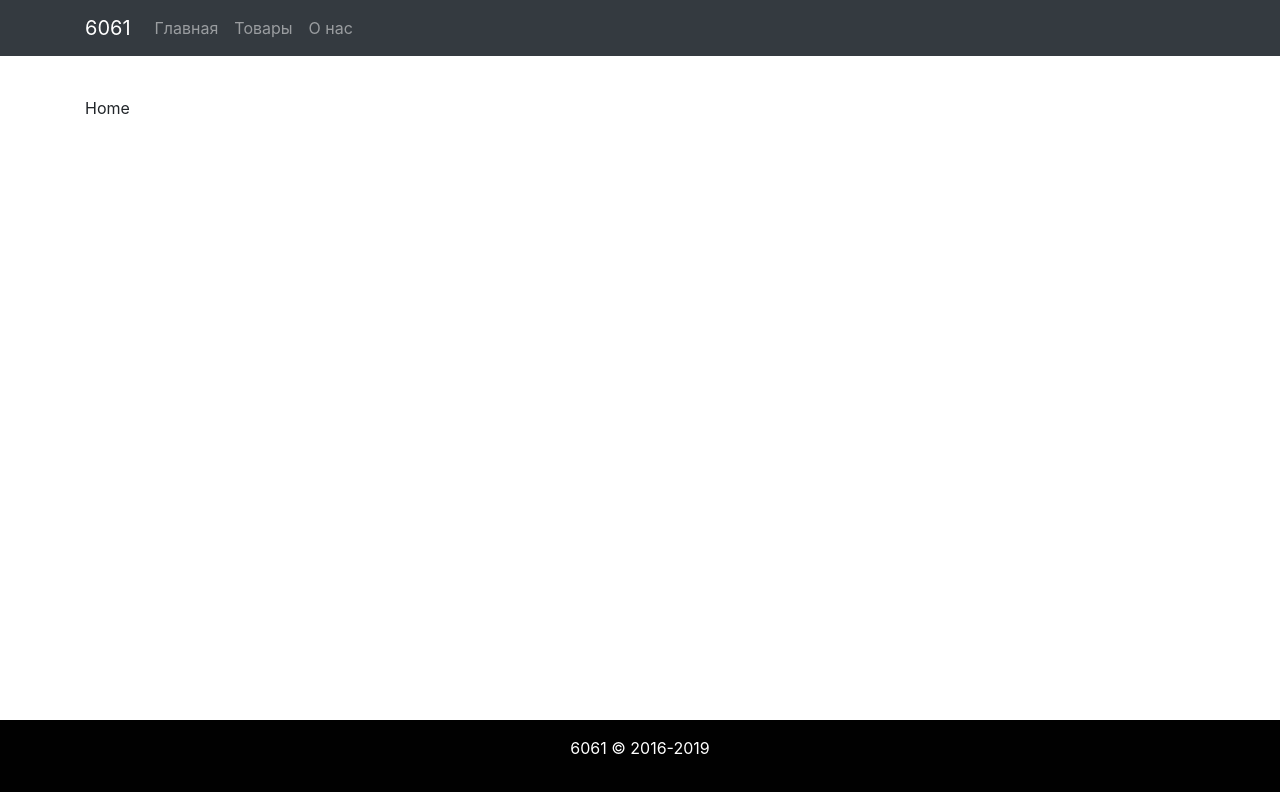
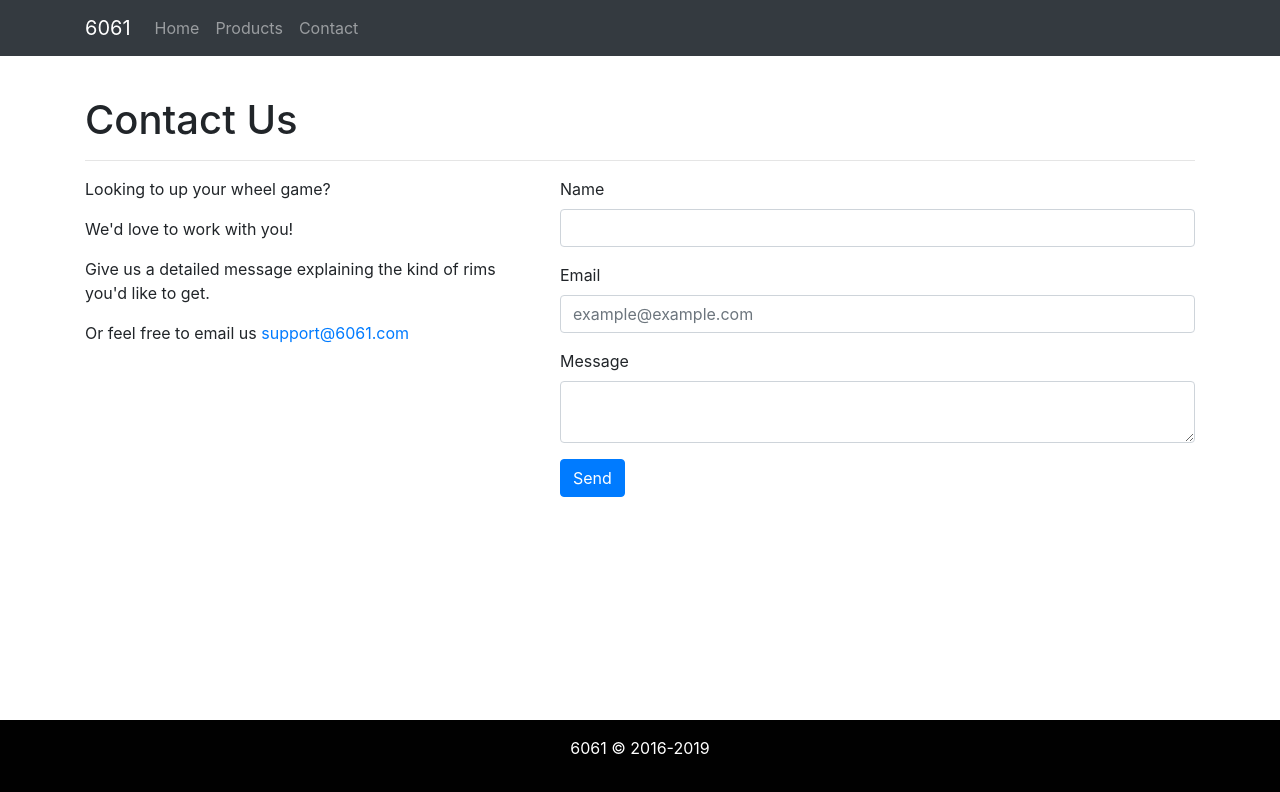
Before and after one commit to alex-radch/diploma-project, a React app: page /contacts in a window 1280 px wide. Before the commit this address led to /. Shown: the top 792 px of the page. Built offline with nearby package versions, Linux system fonts and the light colour scheme; what react-router-redux would draw is missing.

Commit message:
Extracted page-level components

```diff
--- a/src/components/About.js
+++ /dev/null
@@ -1,49 +0,0 @@
-import React, { Component, Fragment } from 'react';
-import { Row, Col, Button, Form } from 'react-bootstrap';
-
-function About() {
-  return (
-    <Row className="about-us">
-      <Col xs={12} lg={4}>
-        <h1>О нас</h1>
-        Появились вопросы по дискам? Напишите нам подробное сообщение,
-        объясняющее, какую работу вы хотели бы заказать. Мы будем рады работать
-        с вами!
-        <br />
-        <br />
-        <h2>
-          <strong>Связаться с нами</strong>
-        </h2>
-        <br />
-        Часы работы магазина: <br /> с 10:00 до 18:00 по Московскому времени
-        <br />
-        По телефону: 89183578831
-      </Col>
-      <Col xs={12} lg={8}>
-        <Form>
-          <Form.Group controlId="exampleForm.ControlInput1">
-            <Form.Label>Ваше Имя</Form.Label>
-            <Form.Control type="text" placeholder="Alexandr" required />
-          </Form.Group>
-          <Form.Group controlId="exampleForm.ControlInput1">
-            <Form.Label>Ваша Почта</Form.Label>
-            <Form.Control
-              type="email"
-              placeholder="name@example.com"
-              required
-            />
-          </Form.Group>
-          <Form.Group controlId="exampleForm.ControlTextarea1">
-            <Form.Label>Ваш Комментарий</Form.Label>
-            <Form.Control as="textarea" />
-          </Form.Group>
-          <Button variant="primary" type="submit">
-            Отправить
-          </Button>
-        </Form>
-      </Col>
-    </Row>
-  );
-}
-
-export default About;
--- /dev/null
+++ b/src/components/ContactForm.js
@@ -0,0 +1,30 @@
+import React from 'react';
+import { Button, Form } from 'react-bootstrap';
+
+function ContactForm() {
+  return (
+    <Form>
+        <Form.Group controlId="name">
+        <Form.Label>Name</Form.Label>
+        <Form.Control type="text" />
+        </Form.Group>
+        <Form.Group controlId="email">
+        <Form.Label>Email</Form.Label>
+        <Form.Control
+            type="email"
+            placeholder="example@example.com"
+            required
+        />
+        </Form.Group>
+        <Form.Group controlId="message">
+        <Form.Label>Message</Form.Label>
+        <Form.Control as="textarea" required/>
+        </Form.Group>
+        <Button variant="primary" type="submit">
+        Send
+        </Button>
+    </Form>
+  );
+}
+
+export default ContactForm;
--- /dev/null
+++ b/src/components/ContactInfo.js
@@ -0,0 +1,15 @@
+
+import React from 'react';
+
+function ContactInfo() {
+  return (
+    <div>
+        <p>Looking to up your wheel game?</p>
+        <p>We'd love to work with you!</p>
+        <p>Give us a detailed message explaining the kind of rims you'd like to get.</p>
+        <p>Or feel free to email us <a href="mailto: support@6061.com">support@6061.com</a></p>
+    </div>
+  );
+}
+
+export default ContactInfo;
--- a/src/components/Header.js
+++ b/src/components/Header.js
@@ -1,9 +1,8 @@
-import React, { Component, Fragment } from 'react';
+import React from 'react';
 import { Navbar, Nav, Container } from 'react-bootstrap';
 import { Link } from 'react-router-dom';
 
-class Header extends Component {
-  render() {
+function Header() {
     return (
       <header>
         <Navbar expand="lg" bg="dark" variant="dark">
@@ -13,20 +12,19 @@ class Header extends Component {
             </Link>
             <Nav className="mr-auto">
               <Link className="nav-link" to="/">
-                Главная
+                Home
               </Link>
               <Link className="nav-link" to="/products">
-                Товары
+                Products
               </Link>
-              <Link className="nav-link" to="/about">
-                О нас
+              <Link className="nav-link" to="/contacts">
+                Contact
               </Link>
             </Nav>
           </Container>
         </Navbar>
       </header>
     );
-  }
 }
 
 export default Header;
--- a/src/components/Main.js
+++ b/src/components/Main.js
@@ -1,26 +1,24 @@
-import React, { Component, Fragment } from 'react';
+import React from 'react';
 import { Switch } from 'react-router-dom';
 import { Route, Redirect, withRouter } from 'react-router';
 import { Container } from 'react-bootstrap';
-import Home from './Home';
-import Products from './Products';
-import About from './About';
+import Home from './pages/Home';
+import Products from './pages/Products';
+import Contacts from './pages/Contacts';
 
-class Main extends Component {
-  render() {
+function Main() {
     return (
       <main>
         <Container>
           <Switch>
             <Route exact path="/" component={Home} />
             <Route path="/products" component={Products} />
-            <Route path="/about" component={About} />
+            <Route path="/contacts" component={Contacts} />
             <Redirect from="*" to="/" />
           </Switch>
         </Container>
       </main>
     );
-  }
 }
 
 export default withRouter(Main);
--- /dev/null
+++ b/src/components/pages/Contacts.js
@@ -0,0 +1,27 @@
+import React from 'react';
+import { Row, Col } from 'react-bootstrap';
+import ContactForm from '../ContactForm';
+import ContactInfo from '../ContactInfo';
+
+function Contacts() {
+  return (
+    <>
+      <Row>
+        <Col xs={12}>
+          <h1>Contact Us</h1>
+          <hr />
+        </Col>
+      </Row>
+      <Row>
+        <Col xs={12} lg={5}>
+          <ContactInfo />
+        </Col>
+        <Col xs={12} lg={7}>
+          <ContactForm />
+        </Col>
+      </Row>
+    </>
+  );
+}
+
+export default Contacts;
--- a/src/components/Home.js
+++ b/src/components/pages/Home.js
@@ -1,4 +1,4 @@
-import React, { Component, Fragment } from 'react';
+import React  from 'react';
 
 function Home() {
   return <div>Home</div>;
--- a/src/components/Products.js
+++ b/src/components/pages/Products.js
@@ -1,5 +1,5 @@
-import React, { Component, Fragment } from 'react';
-import Product from './Product';
+import React, { Fragment } from 'react';
+import Product from '../Product';
 
 function Products() {
   return (
--- a/src/index.css
+++ b/src/index.css
@@ -8,8 +8,6 @@ body {
   flex-direction: column;
   height: 100%;
 }
-span.brand {
-}
 
 main {
   flex: 1 0 auto;
@@ -18,9 +16,6 @@ main {
 }
 
 footer {
-  /* position: absolute;
-  left: 0;
-	bottom: 0; */
   flex: 0 0 auto;
   width: 100%;
   height: 80px;
```
